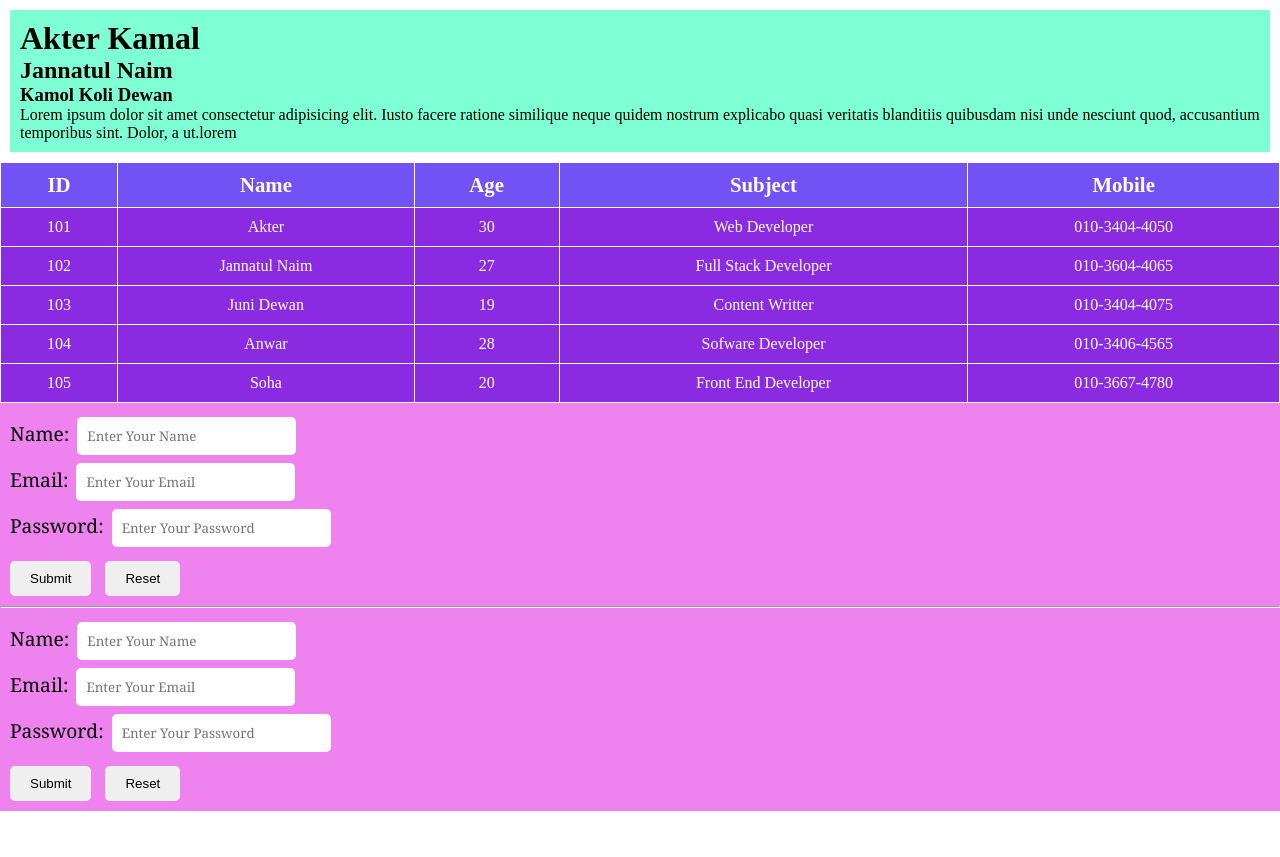
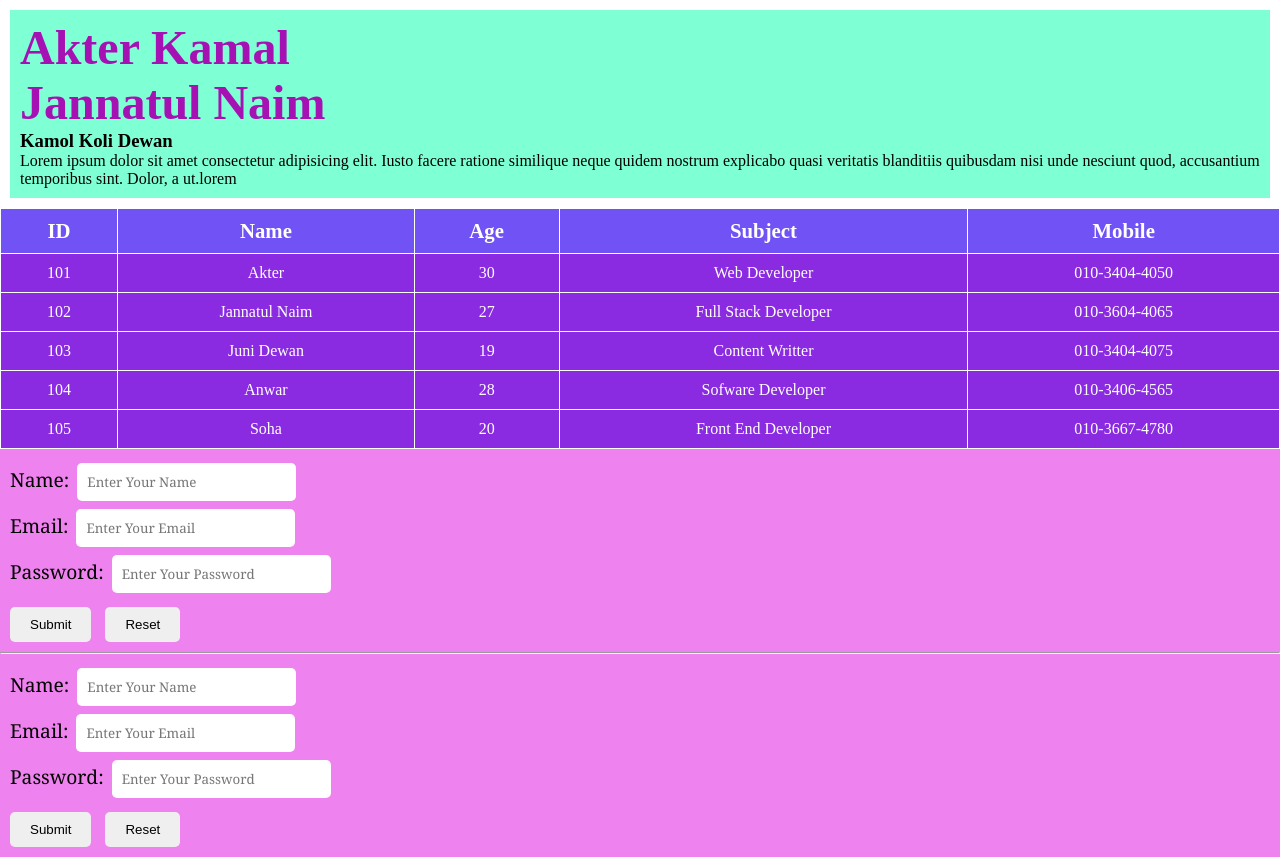
Before and after one commit to kamal336/Git-practice, a plain HTML site: page index.html in a window 1280 px wide. Before the commit the page ends 811 px from the top, so only its background shows below. Drawn offline with Linux system fonts and the light colour scheme.

Commit message:
styly added

```diff
--- a/style.css
+++ b/style.css
@@ -1,6 +1,11 @@
 *{
     margin: 0;
     padding: 0;
+}
+
+h1,h2{
+    color: #a511b3;
+    font-size: 3rem;
 }
 
 
```
